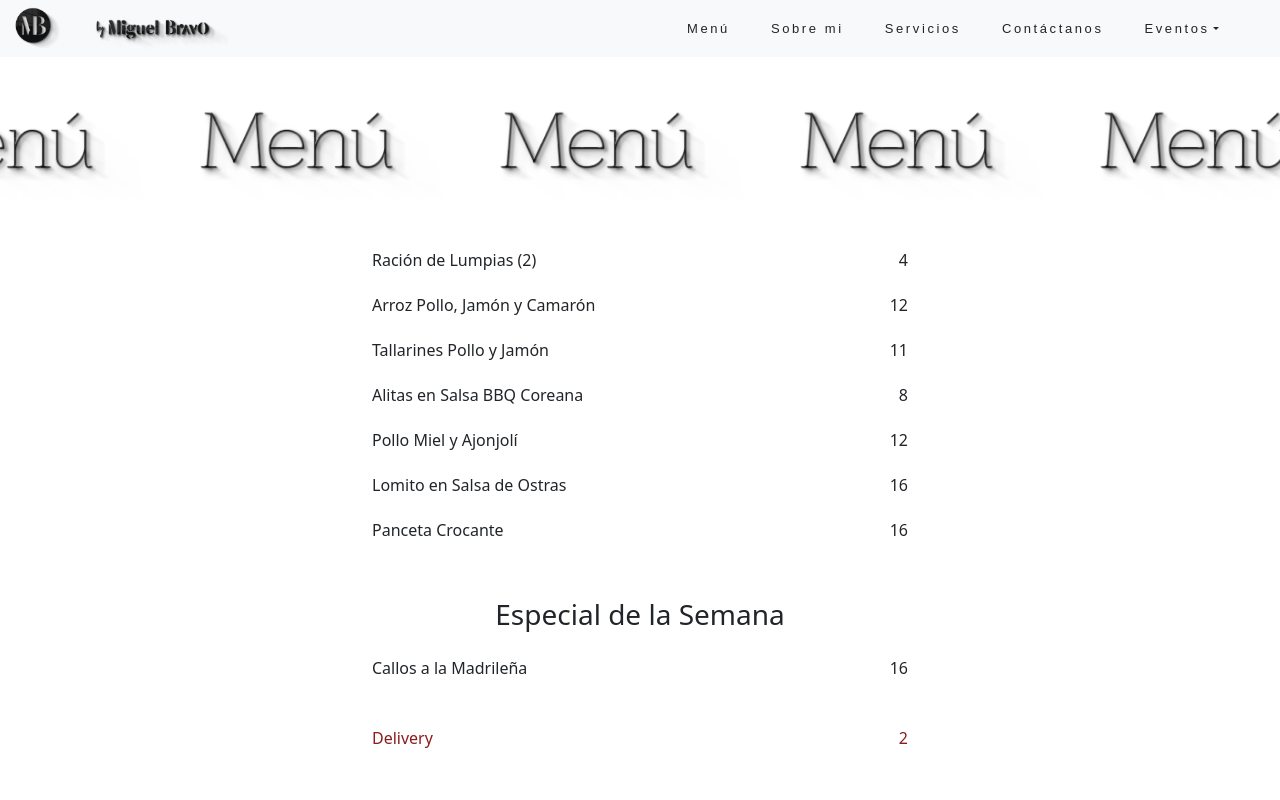
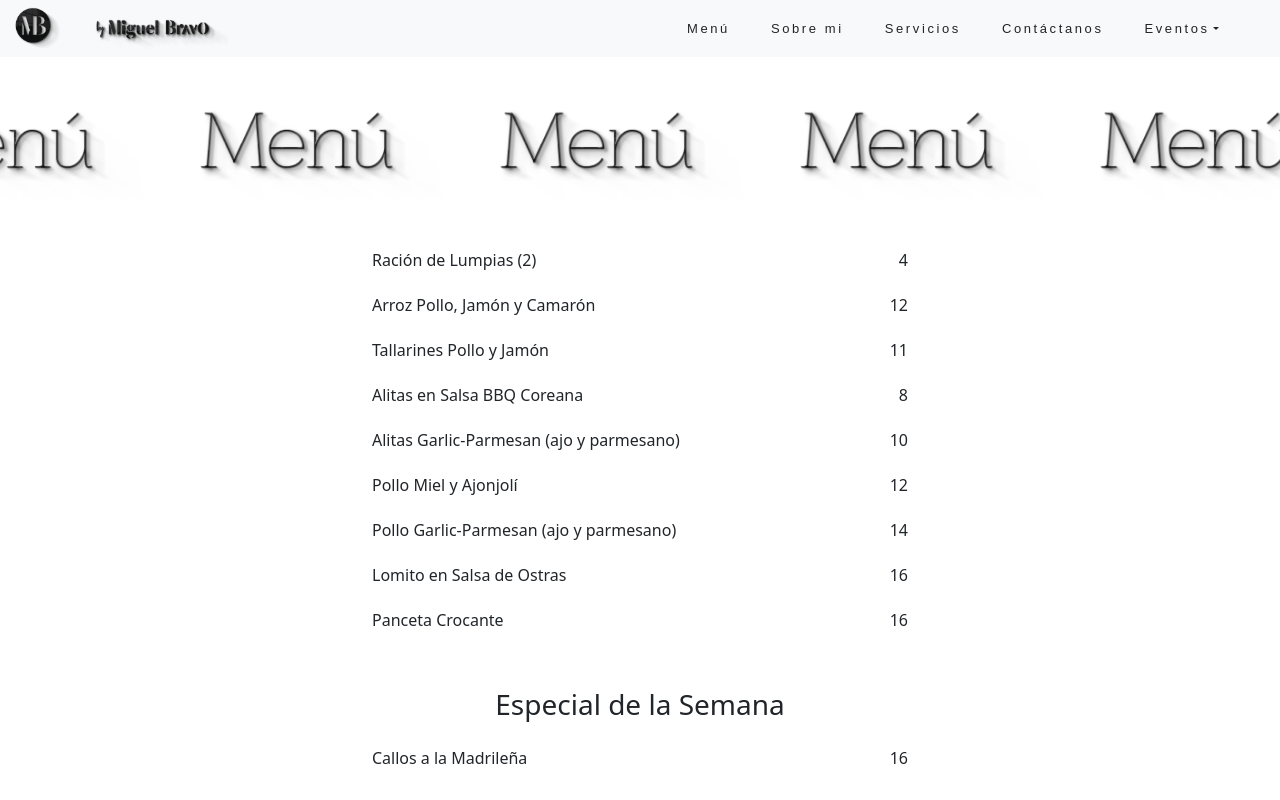
Before and after one commit to CarolinaVitale/bymiguelbravo, a React (Create React App) app: page /menu in a window 1280 px wide. Shown: the top 800 px of the page. Built offline with nearby package versions, Linux system fonts and the light colour scheme; the HTML template or start-up script is replaced by a standard one.

Commit message:
menu update

```diff
--- a/src/pages/Menu.js
+++ b/src/pages/Menu.js
@@ -5,6 +5,7 @@ import "bootstrap/dist/css/bootstrap.min.css";
 import Spinner from "../components/Spinner";
 import "../styles/Menu.css";
 import MenuSlide from "../components/MenuSlide";
+// import newItem from "../images/new.png";
 
 
 function Menu() {
@@ -55,8 +56,19 @@ function Menu() {
                 </div>
 
                 <div className="menu-item">
+                    <div className="menu"><p>Alitas Garlic-Parmesan (ajo y parmesano)</p></div >
+
+                    <div className="price"><p>10</p></div>
+                </div>
+
+                <div className="menu-item">
                     <div className="menu"><p>Pollo Miel y Ajonjolí</p></div>
                     <div className="price"><p>12</p></div>
+                </div>
+
+                <div className="menu-item">
+                    <div className="menu"><p>Pollo Garlic-Parmesan (ajo y parmesano)</p></div>
+                    <div className="price"><p>14</p></div>
                 </div>
 
                 <div className="menu-item">
--- a/src/styles/Menu.css
+++ b/src/styles/Menu.css
@@ -10,6 +10,12 @@
      margin-left: 20px;
      margin-right: 20px;
  }
+
+
+ .new {
+    width: 40px;
+    height: auto;
+}
 
  .menu-container h3 {
      text-align: center;
```
Also changed, not shown: src/images/new.png (added).
